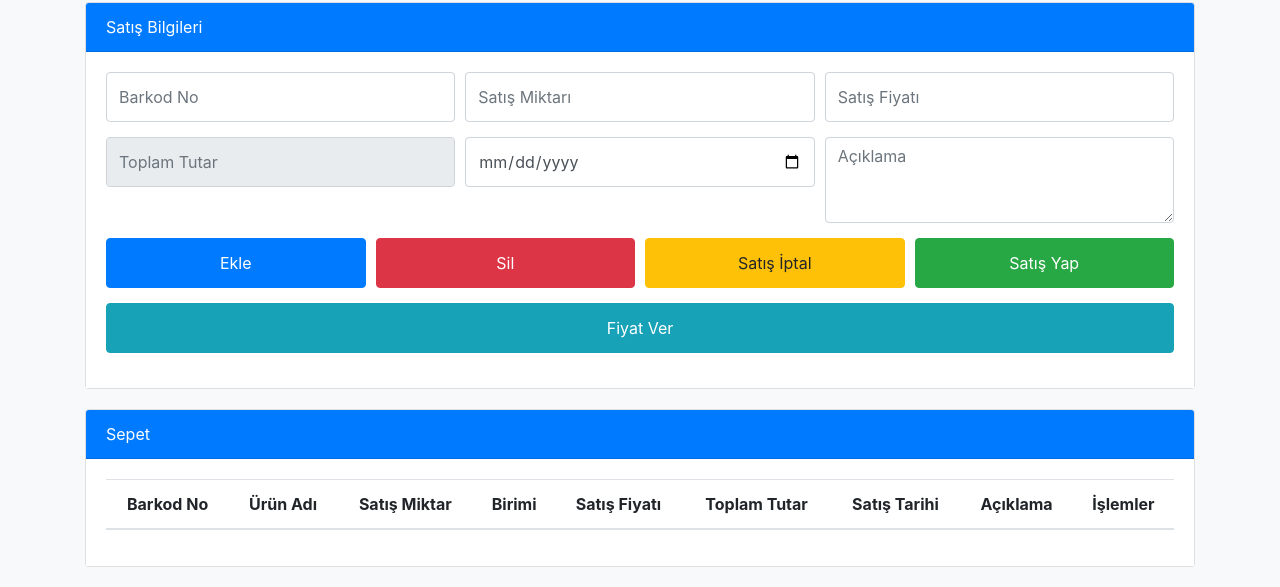
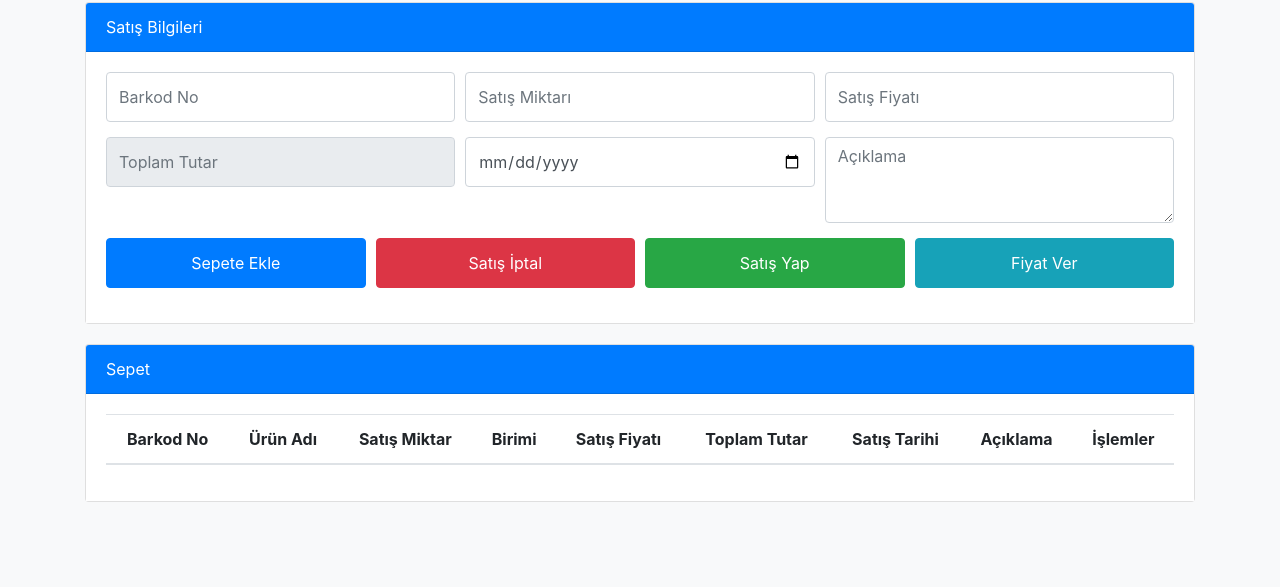
Before and after one commit to suleyman-yilmaz/nodejs-stokTakipSistemi, a website: page public/satisEkrani.html in a window 1280 px wide. Shown: the part 220-807 px from the top of the page. Drawn offline with nearby package versions, Linux system fonts and the light colour scheme.

Commit message:
Initial Commit

```diff
--- a/public/satisEkrani.html
+++ b/public/satisEkrani.html
@@ -138,18 +138,15 @@
                     </div>
                     <div class="form-row">
                         <div class="form-group col-md-3">
-                            <button type="submit" class="btn btn-primary btn-block">Ekle</button>
+                            <button type="submit" class="btn btn-primary btn-block">Sepete Ekle</button>
                         </div>
                         <div class="form-group col-md-3">
-                            <button type="button" class="btn btn-danger btn-block">Sil</button>
-                        </div>
-                        <div class="form-group col-md-3">
-                            <button type="button" class="btn btn-warning btn-block">Satış İptal</button>
+                            <button type="button" class="btn btn-danger btn-block">Satış İptal</button>
                         </div>
                         <div class="form-group col-md-3">
                             <button type="button" class="btn btn-success btn-block">Satış Yap</button>
                         </div>
-                        <div class="form-group col-md-12">
+                        <div class="form-group col-md-3">
                             <button type="button" class="btn btn-info btn-block">Fiyat Ver</button>
                         </div>
                     </div>
```
Also changed, not shown: 1 other file.
